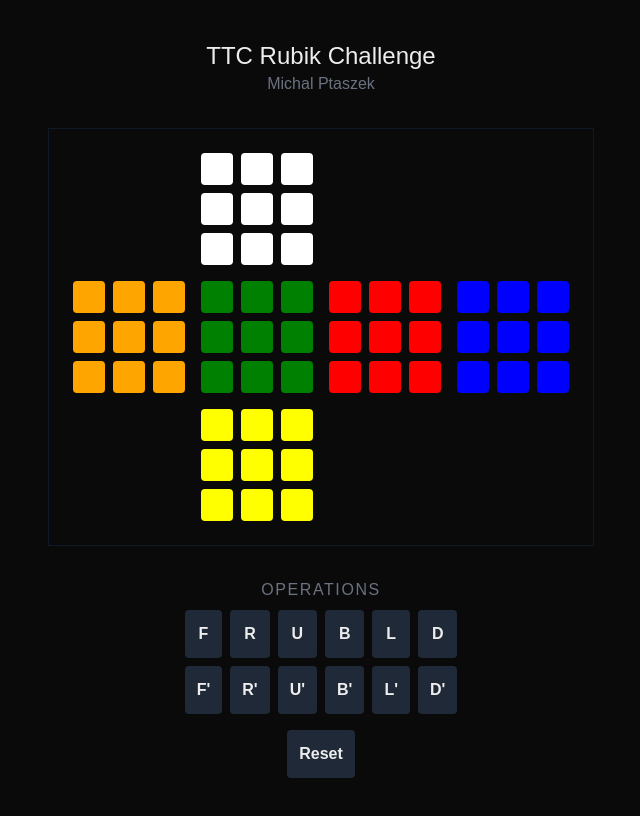
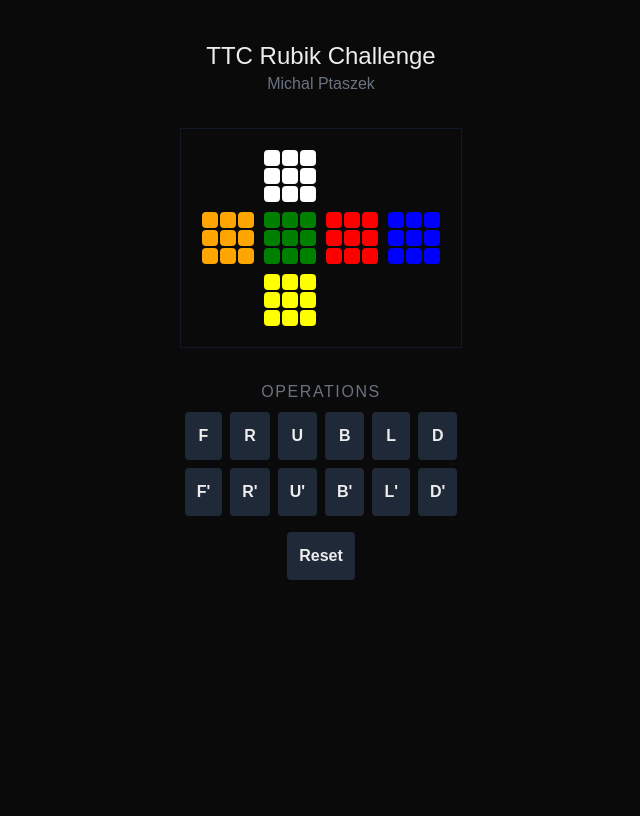
Before and after one commit to michalpta/ttc-rubiks-cube, a Next.js app: page / in a window 1280 px wide. Shown: the whole page, without its empty margins (319-959 px from the left). Built offline with nearby package versions, Linux system fonts and the light colour scheme.

Commit message:
Add Rubik's Cube

```diff
--- a/app/cube/FacetCell.tsx
+++ b/app/cube/FacetCell.tsx
@@ -1,7 +1,7 @@
 export default function FacetCell({ color }: { color: string }) {
   return (
     <div
-      className="flex justify-center items-center m-1 w-8 h-8 text-black rounded"
+      className="flex justify-center items-center m-px w-4 h-4 text-black rounded"
       style={{ backgroundColor: color }}>
     </div>
   );
```
Also changed, not shown: 1 other file (tests, documents, lock files or other folders).
